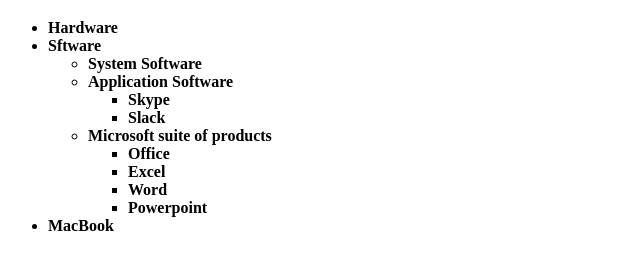
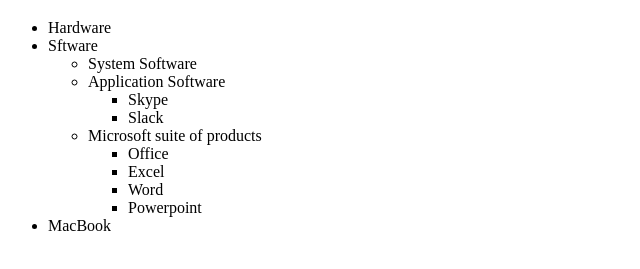
Before and after one commit to Anuargamarra/DesarrolloWeb1, a plain HTML site: page html/Ejercicio2.html in a window 1280 px wide. Shown: the part 61-330 px from the top of the page, without its empty margins (0-640 px from the left). Drawn offline with Linux system fonts and the light colour scheme.

Commit message:
se corrigieron errores

```diff
--- a/html/Ejercicio2.html
+++ b/html/Ejercicio2.html
@@ -11,35 +11,35 @@
          <h1>Welcome To GeeksforGeeks</h1>
          <ul>
          <ui>
-            <li> <b> Hardware </b></li>
-            <li><b>Sftware</b></li>
+            <li>Hardware</li>
+            <li>Sftware</li>
          </ui>
 
          <ul style="list-style-type:circle">
-            <li><b>System Software</b></li>
-            <li><b>Application Software</b></li>
+            <li>System Software</li>
+            <li>Application Software</li>
 
 
                      <ul style="list-style-type:square">
-                     <li><b>Skype</b></li>
-                     <li><b>Slack</b></li>
+                     <li>Skype</li>
+                     <li>Slack</li>
                      </ul>
 
             </ul>
 
           <ul style="list-style-type:circle">
-            <li> <b> Microsoft suite of products </b> </li>
+            <li> Microsoft suite of products  </li>
 
 
                      <ul style="list-style-type:square">
-                        <li> <b> Office </b></li>
-                        <li><b>Excel</b></li>
-                        <li><b>Word</b></li>
-                        <li><b>Powerpoint</b></li>
+                        <li> Office </li>
+                        <li>Excel</li>
+                        <li>Word</li>
+                        <li>Powerpoint</li>
                      </ul>
                   </ul>
             <ui>
-               <li> <b> MacBook </b></li>
+               <li>MacBook</li>
             </ui>
 
 
```
